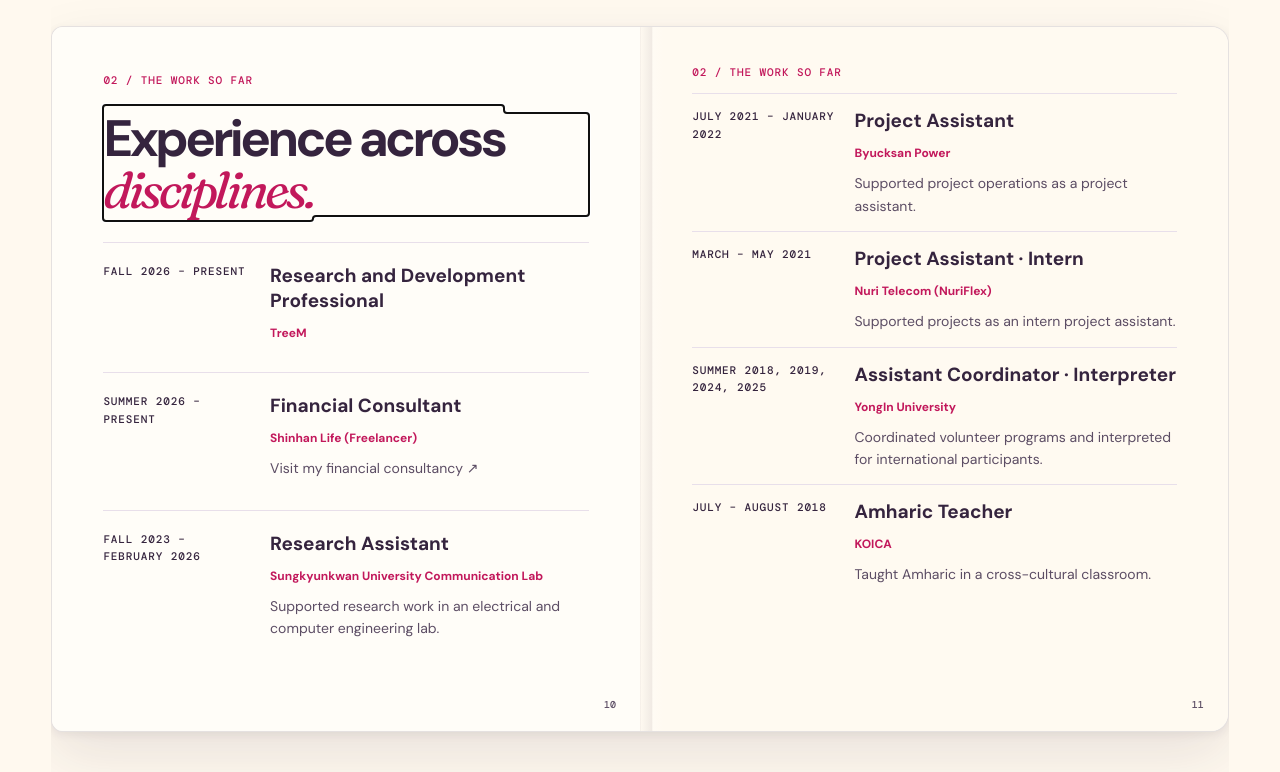
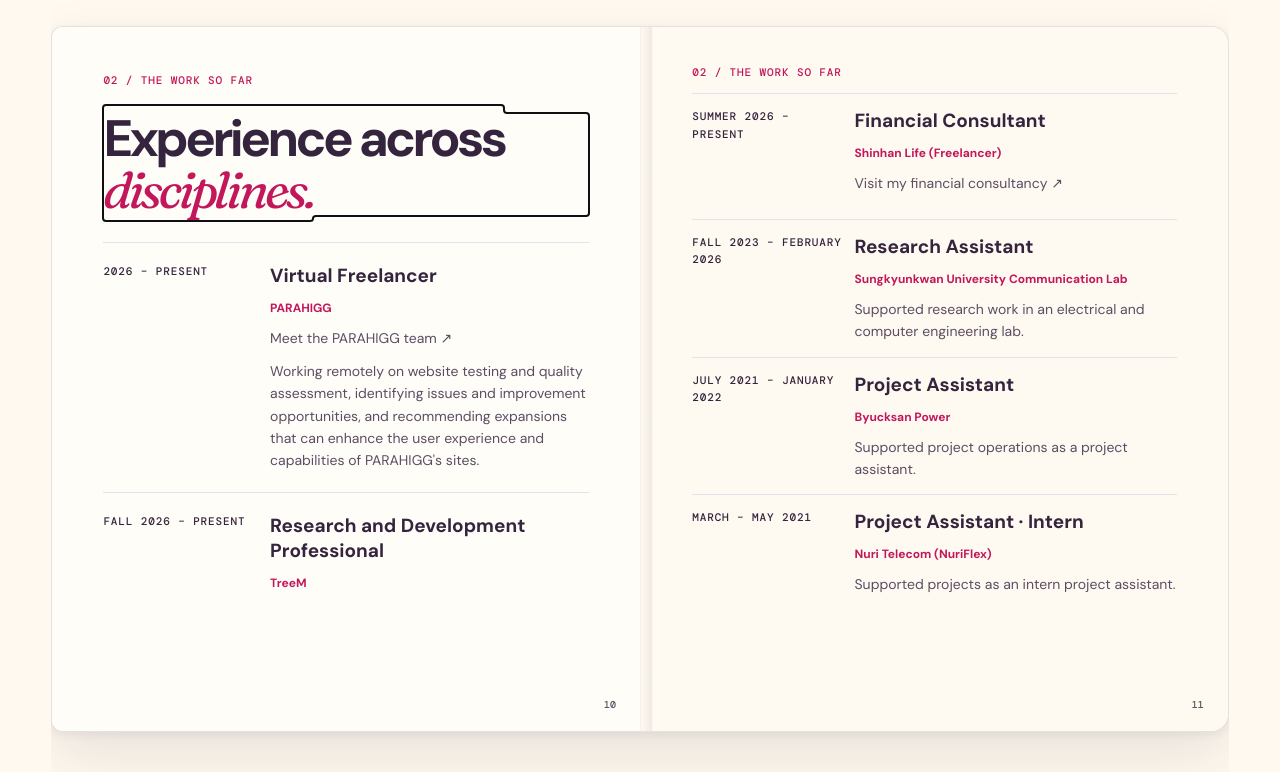
Before and after one commit to Selome21/portfolio, a Flask app: page / in a window 1280 px wide, after a click on "Experience". Shown: the part 80-852 px from the top of the page. Run offline with Flask 3, Linux system fonts and the light colour scheme; data comes from the database, SQL or seed files in the repository; data that the repository does not hold is empty; parts of the project's set-up code (start-up, migrations or seed data) failed here and were passed over.

Commit message:
Publish PARAHIGG freelance experience
Co-authored-by: Copilot <223556219+Copilot@users.noreply.github.com>

```diff
--- a/app.py
+++ b/app.py
@@ -62,6 +62,7 @@ DEFAULT_PROFILE = {
 }
 
 DEFAULT_ENTRIES = [
+    ("experience", "Virtual Freelancer", "PARAHIGG", "2026 – Present", "Working remotely on website testing and quality assessment, identifying issues and improvement opportunities, and recommending expansions that can enhance the user experience and capabilities of PARAHIGG's sites."),
     ("experience", "Research and Development Professional", "TreeM", "Fall 2026 – Present", ""),
     ("experience", "Financial Consultant", "Shinhan Life (Freelancer)", "Summer 2026 – Present", ""),
     ("experience", "Research Assistant", "Sungkyunkwan University Communication Lab", "Fall 2023 – February 2026", "Supported research work in an electrical and computer engineering lab."),
--- a/templates/index.html
+++ b/templates/index.html
@@ -65,7 +65,7 @@
                     <section class="book-page" id="page-experience" aria-labelledby="experience-title">
                         <p class="page-kicker">02 / The work so far</p>
                         <h2 id="experience-title">Experience across <i>disciplines.</i></h2>
-                        <div class="entries">{% for item in entries if item.category == 'experience' %}<article><small>{{ item.period }}</small><div><h3>{{ item.title }}</h3><strong>{{ item.organization }}</strong>{% if item.title == 'Financial Consultant' and 'Shinhan Life' in item.organization %}<p><a href="https://today.shinhanlife.co.kr/om/SQDzWS1QqEfFNTr?vid=88933139" target="_blank" rel="noopener noreferrer">Visit my financial consultancy ↗</a></p>{% endif %}<p>{{ item.description }}</p></div></article>{% endfor %}</div>
+                        <div class="entries">{% for item in entries if item.category == 'experience' %}<article><small>{{ item.period }}</small><div><h3>{{ item.title }}</h3><strong>{{ item.organization }}</strong>{% if item.title == 'Virtual Freelancer' and item.organization == 'PARAHIGG' %}<p><a href="https://parahigg.com/team" target="_blank" rel="noopener noreferrer">Meet the PARAHIGG team ↗</a></p>{% endif %}{% if item.title == 'Financial Consultant' and 'Shinhan Life' in item.organization %}<p><a href="https://today.shinhanlife.co.kr/om/SQDzWS1QqEfFNTr?vid=88933139" target="_blank" rel="noopener noreferrer">Visit my financial consultancy ↗</a></p>{% endif %}<p>{{ item.description }}</p></div></article>{% endfor %}</div>
                         <span class="page-number">03</span>
                     </section>
                     <section class="book-page" id="page-education" aria-labelledby="education-title">
```
Also changed, not shown: index.html (+1 -1 lines).
